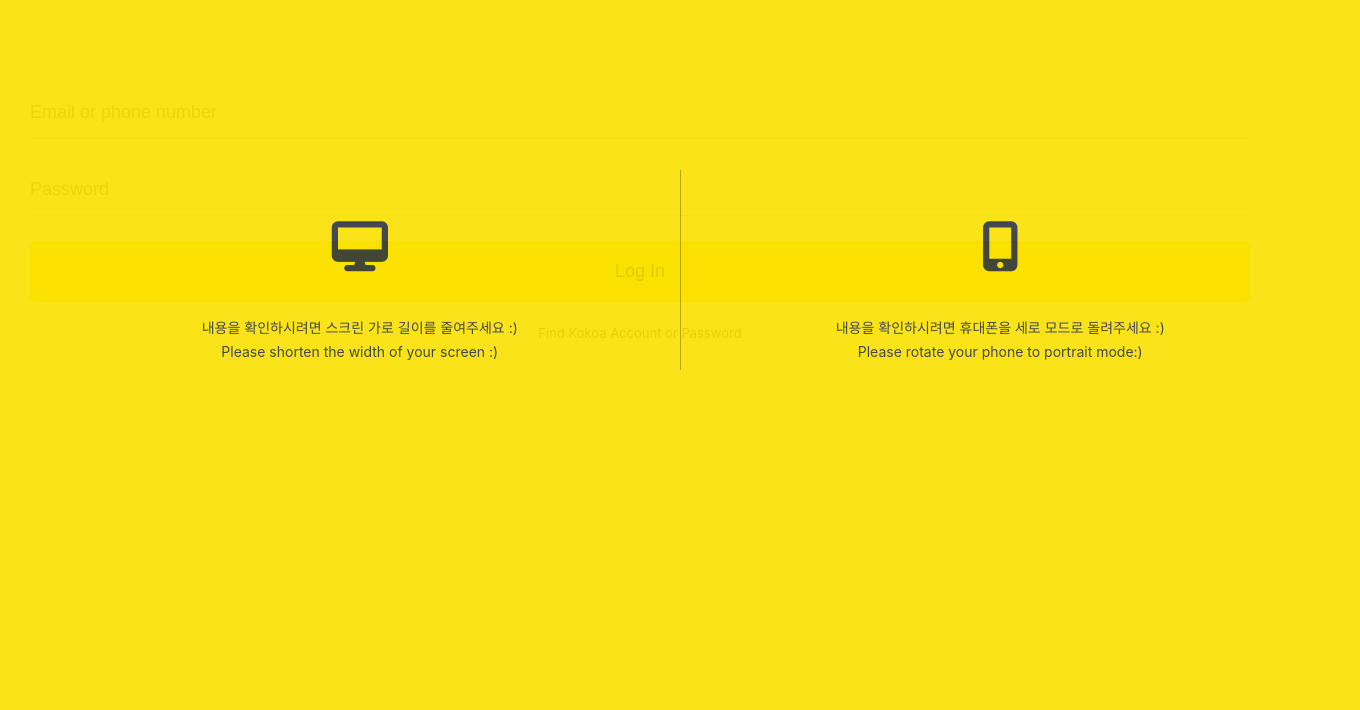
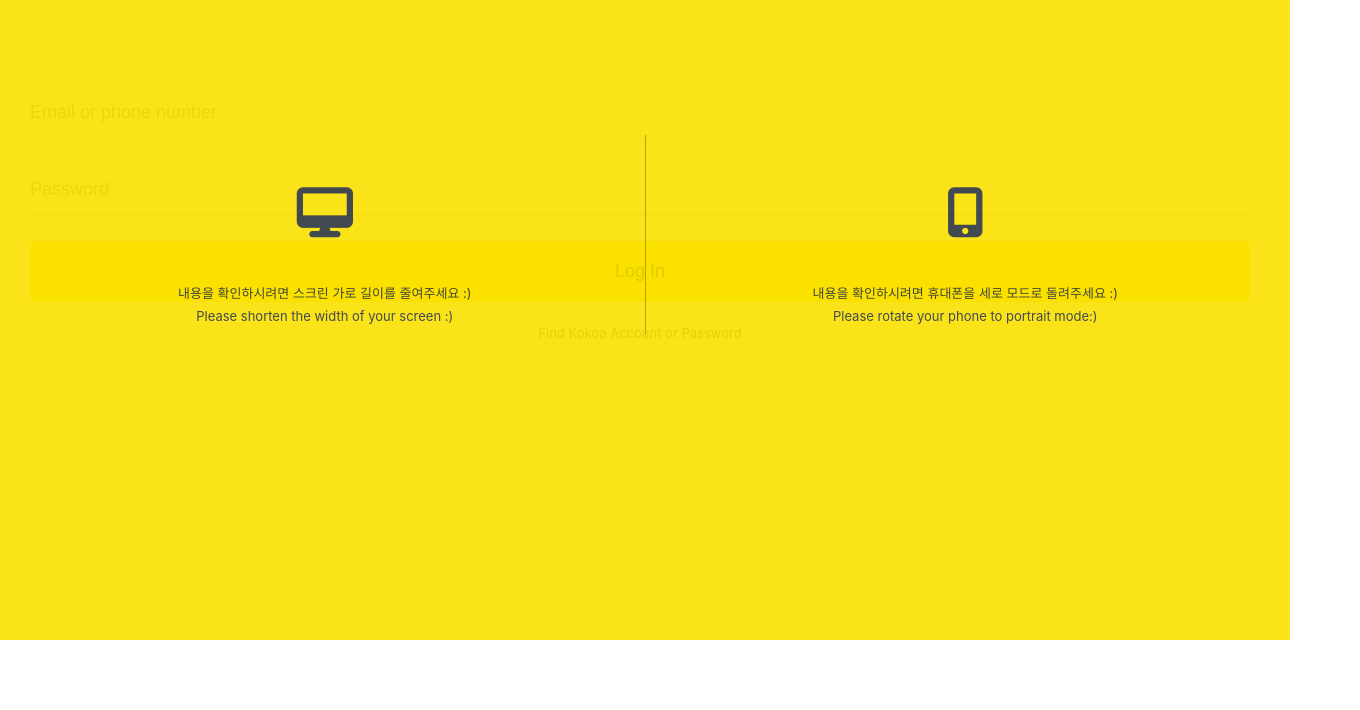
Before and after one commit to yoojinLiz/kokoa-clone, a plain HTML site: page index.html in a window 1280 px wide. Shown: the part 170-880 px from the top of the page, 1360 px wide, since content can reach past the window. After the commit the page ends 810 px from the top, so only its background shows below. Drawn offline with Linux system fonts and the light colour scheme.

Commit message:
Refining the final work
removing personal information, and decreasing the padding of mobile-only screen

```diff
--- a/css/components/mobile-only.css
+++ b/css/components/mobile-only.css
@@ -8,9 +8,9 @@
     display:flex;
     justify-content:center;
     align-items: center;
-    font-size: 14px;
+    font-size: 13px;
     top:0px;
-    padding: 40px;
+    padding: 5px;
 }
 
 #mobile-only p {
```
Also changed, not shown: bestcouple.jpeg (deleted), lemon-profile.png (deleted), profile.png (deleted), 1 other file.
